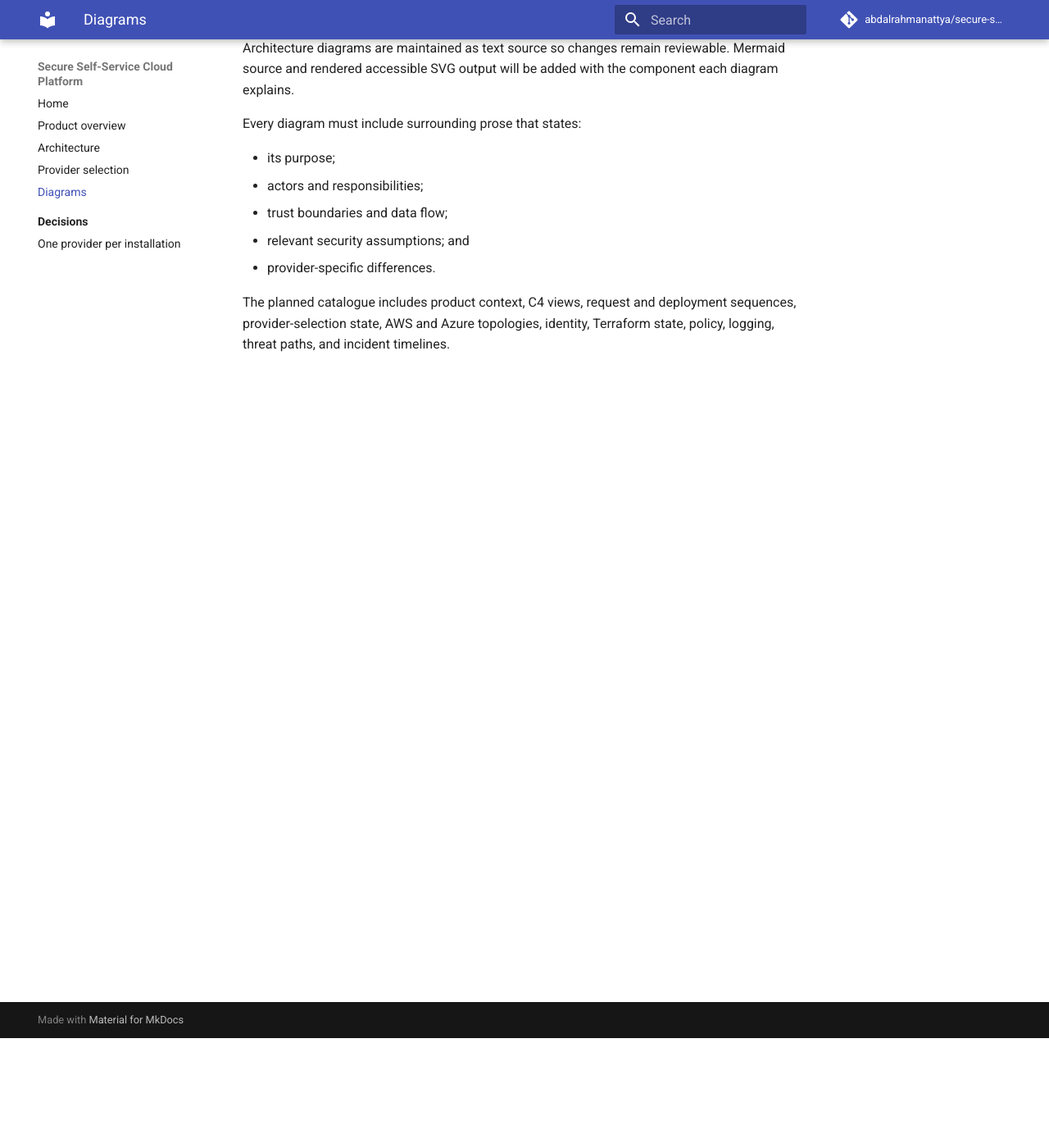
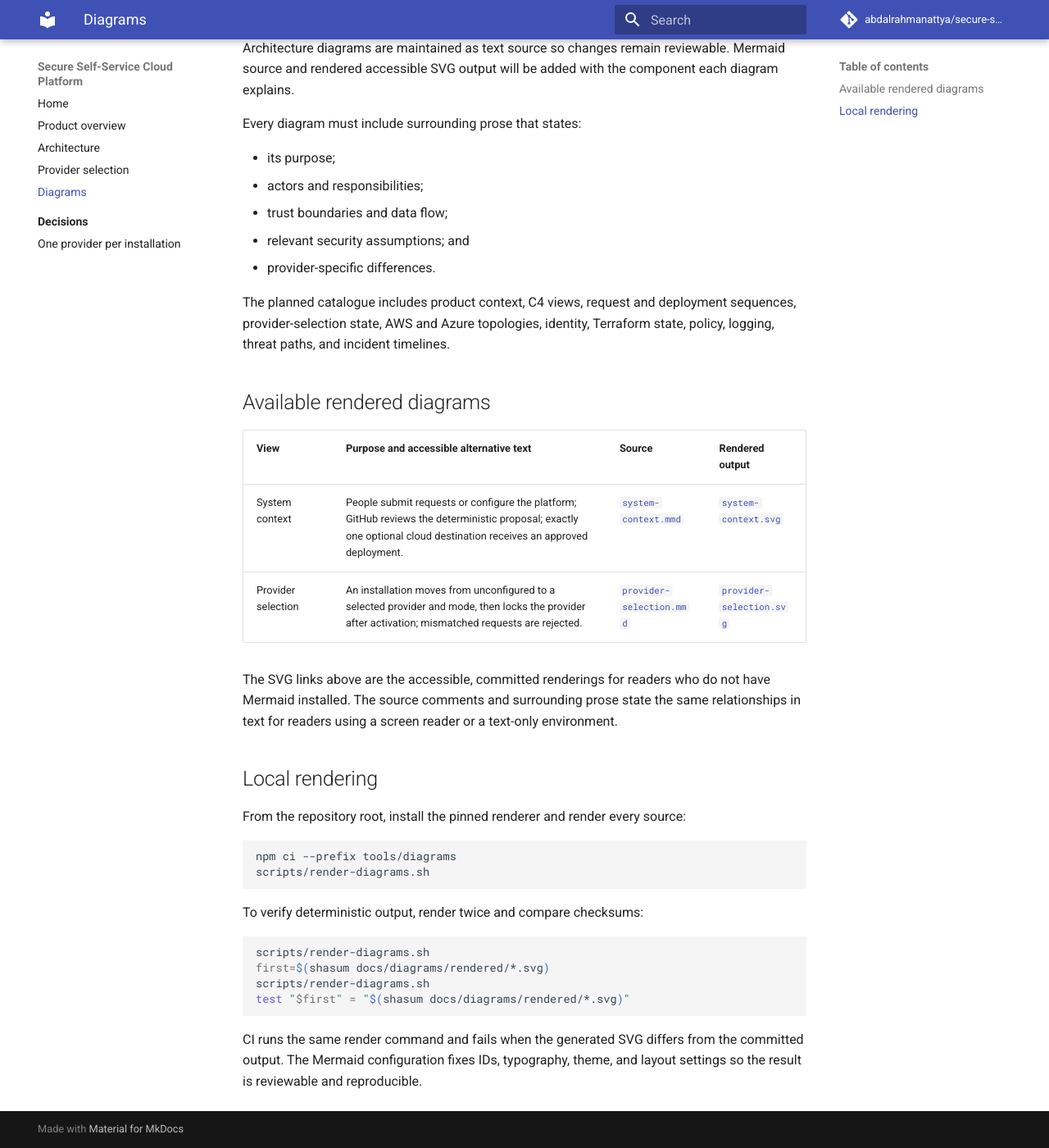
Before and after one commit to abdalrahmanattya/secure-self-service-cloud-platform, an MkDocs documentation site: the page built from docs/diagrams/README.md, in a window 1280 px wide and 1400 px high, scrolled down 134 px. Shown: the whole window at 82% size. Built offline with MkDocs 1.6.1 and Material for MkDocs 9.7.7, drawn with Linux system fonts in a browser that asks for light colours; comment, search, counter and statistics services are not loaded.

Commit message:
ci: validate documentation and rendered diagrams

````diff
--- a/docs/diagrams/README.md
+++ b/docs/diagrams/README.md
@@ -16,3 +16,37 @@ The planned catalogue includes product context, C4 views, request and
 deployment sequences, provider-selection state, AWS and Azure topologies,
 identity, Terraform state, policy, logging, threat paths, and incident
 timelines.
+
+## Available rendered diagrams
+
+| View | Purpose and accessible alternative text | Source | Rendered output |
+| --- | --- | --- | --- |
+| System context | People submit requests or configure the platform; GitHub reviews the deterministic proposal; exactly one optional cloud destination receives an approved deployment. | [`system-context.mmd`](src/system-context.mmd) | [`system-context.svg`](rendered/system-context.svg) |
+| Provider selection | An installation moves from unconfigured to a selected provider and mode, then locks the provider after activation; mismatched requests are rejected. | [`provider-selection.mmd`](src/provider-selection.mmd) | [`provider-selection.svg`](rendered/provider-selection.svg) |
+
+The SVG links above are the accessible, committed renderings for readers who
+do not have Mermaid installed. The source comments and surrounding prose state
+the same relationships in text for readers using a screen reader or a
+text-only environment.
+
+## Local rendering
+
+From the repository root, install the pinned renderer and render every source:
+
+```sh
+npm ci --prefix tools/diagrams
+scripts/render-diagrams.sh
+```
+
+To verify deterministic output, render twice and compare checksums:
+
+```sh
+scripts/render-diagrams.sh
+first=$(shasum docs/diagrams/rendered/*.svg)
+scripts/render-diagrams.sh
+test "$first" = "$(shasum docs/diagrams/rendered/*.svg)"
+```
+
+CI runs the same render command and fails when the generated SVG differs from
+the committed output. The Mermaid configuration fixes IDs, typography, theme,
+and layout settings so the result is reviewable and reproducible.
````
Also changed, not shown: docs/architecture.md (+18 -0 lines), docs/diagrams/rendered/provider-selection.svg (added), docs/diagrams/rendered/system-context.svg (added), 7 other files.
